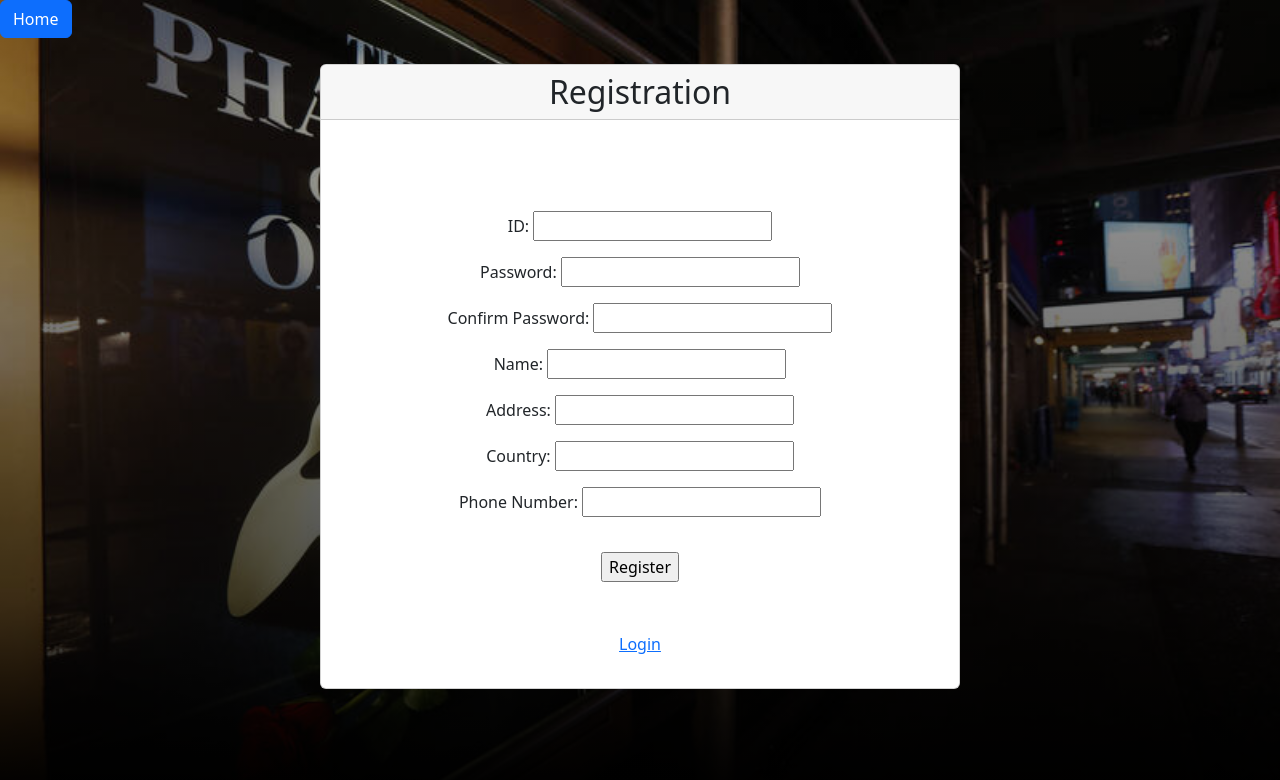
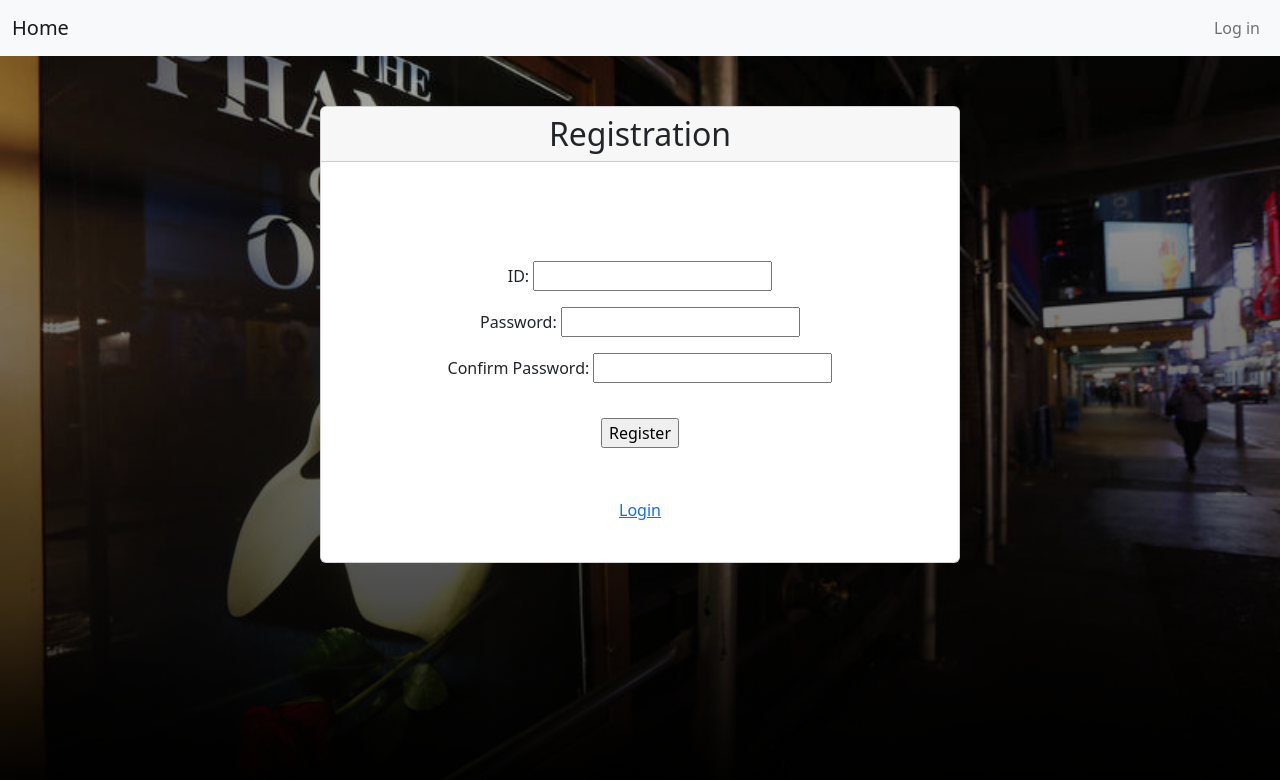
Before and after one commit to NaijiaChen/tpotoQA, a Flask app: page /registerationForm in a window 1280 px wide. Shown: the top 780 px of the page. Run offline with Flask 2, Linux system fonts and the light colour scheme.

Commit message:
縮減註冊需填欄位，添加註冊、登入頁面導覽列

```diff
--- a/app.py
+++ b/app.py
@@ -16,33 +16,33 @@ def getLoginDetails():
         if 'uid' not in session:
             loggedIn = False
             noOfQA = 0
-            firstName = ''
+            ID = ''
         else:
             loggedIn = True
             cur.execute("SELECT count(qid) FROM QA WHERE uid = ' " + str(session['uid']) +"'")
             noOfQA = cur.fetchone()[0]
-            cur.execute("SELECT firstName FROM Users WHERE uid = ' " + str(session['uid']) +"'")
-            firstName = cur.fetchone()
+            cur.execute("SELECT uid FROM Users WHERE uid = ' " + str(session['uid']) +"'")
+            ID = cur.fetchone()
     conn.close()
-    return (loggedIn, firstName, noOfQA)
+    return (loggedIn, ID, noOfQA)
 
 # 主頁
 @app.route('/')
 def root():
-    loggedIn, firstName, noOfQA= getLoginDetails()
+    loggedIn,ID, noOfQA= getLoginDetails()
     json_url = './tpotoQA/Character.json'
     json_file = open(json_url, 'r', encoding="utf-8")
     config = json.loads(json_file.read())
     json_file.close()
-    return render_template("index.html", loggedIn=loggedIn, firstName=firstName, noOfQA=noOfQA, config=config)
+    return render_template("index.html", loggedIn=loggedIn, ID=ID, noOfQA=noOfQA, config=config)
 
 # 問答頁面
 @app.route('/question',methods=['GET','POST'])
 def question():
-    loggedIn, firstName, noOfQA= getLoginDetails()
+    loggedIn, ID, noOfQA= getLoginDetails()
     uid = session['uid']
     if request.method == "GET":
-        return render_template("question.html", loggedIn=loggedIn, firstName=firstName, noOfQA=noOfQA)
+        return render_template("question.html", loggedIn=loggedIn, ID=ID, noOfQA=noOfQA)
 
     if request.method == "POST":
         content=request.form.get('content')
@@ -87,30 +87,30 @@ def removeFromQA():
 # 歷史問答
 @app.route("/historyQA")
 def historyQA():
-    loggedIn, firstName, noOfQA= getLoginDetails()
+    loggedIn, ID, noOfQA= getLoginDetails()
     uid = session['uid']
     with sqlite3.connect('database.db') as conn:
         cur = conn.cursor()
         cur.execute("SELECT qid, star, ques, ans from QA where uid = '" + str(uid)+"'")
         QA = cur.fetchall()
 
-    return render_template("historyQA.html", QA = QA, loggedIn=loggedIn, firstName=firstName, noOfQA=noOfQA)
+    return render_template("historyQA.html", QA = QA, loggedIn=loggedIn, ID=ID, noOfQA=noOfQA)
 
-# 反饋表格？
+# 反饋表格
 @app.route("/feedbackForm")
 def feedbackForm():
-    loggedIn, firstName, noOfQA= getLoginDetails()
+    loggedIn, ID, noOfQA= getLoginDetails()
     uid = session['uid']
     with sqlite3.connect('database.db') as conn:
         cur = conn.cursor()
         cur.execute("SELECT qid, star, ques, ans from QA where uid = '" + str(uid)+"'")
         QA = cur.fetchall()
-    return render_template("feedback.html", loggedIn=loggedIn, firstName=firstName, noOfQA=noOfQA)
+    return render_template("feedback.html", loggedIn=loggedIn, ID=ID, noOfQA=noOfQA)
 
 # 反饋界面
 @app.route("/feedback", methods = ['GET', 'POST'])
 def feedback():
-    loggedIn, firstName, noOfQA= getLoginDetails()
+    loggedIn, ID, noOfQA= getLoginDetails()
 
     if request.method == 'POST':
         #Parse form data
@@ -121,15 +121,13 @@ def feedback():
             try:
                 cur = con.cursor()
                 cur.execute('INSERT INTO  feedback (ftype, ftext, uid) VALUES (?, ?, ?)', (ftype, ftext, uid))
-
                 con.commit()
-
                 msg = "Feedback Successfully"
             except:
                 con.rollback()
                 msg = "Error occured"
         con.close()
-        return render_template("feedback.html", error=msg)
+        return render_template("feedback.html", error=msg, loggedIn=loggedIn, ID=ID, noOfQA=noOfQA)
 
 
 # 跳轉登錄界面（檢查是否已經登錄）
@@ -184,18 +182,12 @@ def register():
         #Parse form data
         uid = request.form['uid']
         password = request.form['password']
-        firstName = request.form['firstName']
-        address = request.form['address']
-        country = request.form['country']
-        phone = request.form['phone']
 
         with sqlite3.connect('database.db') as con:
             try:
                 cur = con.cursor()
-                cur.execute('INSERT INTO users (password, uid, firstName, address, country, phone) VALUES (?, ?, ?, ?, ?, ?)', (hashlib.md5(password.encode()).hexdigest(), uid, firstName, address,  country, phone))
-
+                cur.execute('INSERT INTO users (password, uid) VALUES (?, ?)', (hashlib.md5(password.encode()).hexdigest(), uid))
                 con.commit()
-
                 msg = "Registered Successfully"
             except:
                 con.rollback()
@@ -210,8 +202,8 @@ def registrationForm():
 # 目錄頁面
 @app.route("/content")
 def content():
-    loggedIn, firstName, noOfQA= getLoginDetails()
-    return render_template("content.html", loggedIn=loggedIn, firstName=firstName, noOfQA=noOfQA)
+    loggedIn, ID, noOfQA= getLoginDetails()
+    return render_template("content.html", loggedIn=loggedIn, ID=ID, noOfQA=noOfQA)
 
 # 目錄資料
 @app.route("/recodeContent.json")
@@ -219,5 +211,5 @@ def recodeContent():
     return render_template("recodeContent.json")
 
 if __name__ == '__main__':
-    os.system('python database.py')
+    os.system('python ./tpotoQA//database.py')
     app.run(debug=True)
--- a/database.py
+++ b/database.py
@@ -5,11 +5,7 @@ conn = sqlite3.connect('database.db')
 
 conn.execute('''CREATE TABLE users
 		(password TEXT,
-		uid TEXT,
-		firstName TEXT,
-		address TEXT,
-		country TEXT,
-		phone TEXT
+		uid TEXT
 		)''')
 conn.execute('''create table QA (
     qid int,
--- a/templates/register.html
+++ b/templates/register.html
@@ -2,39 +2,99 @@
     <head>
         <meta charset="utf-8" />
         <meta name="viewport" content="width=device-width, initial-scale=1" />
-        <link rel="stylesheet" href={{ url_for('static', filename='./css/common.css') }} />
-        <link rel="stylesheet" href="https://cdn.jsdelivr.net/npm/bootstrap@5.2.0-beta1/dist/css/bootstrap.min.css">
+        <link rel="stylesheet" href={{ url_for('static',
+        filename='./css/common.css') }} />
+        <link
+            rel="stylesheet"
+            href="https://cdn.jsdelivr.net/npm/bootstrap@5.2.0-beta1/dist/css/bootstrap.min.css"
+        />
         <title>Registration</title>
-<script type="text/javascript" src="{{ url_for('static', filename = 'js/validateForm.js') }}">
-</script>
+        <script
+            type="text/javascript"
+            src="{{ url_for('static', filename = 'js/validateForm.js') }}"
+        ></script>
     </head>
     <body class="masthead">
-    <a class="btn btn-home btn-primary " href="/" role="button">Home</a>
+        <nav class="navbar navbar-expand-lg navbar-light bg-light fixed-top">
+            <div class="container-fluid">
+                <a class="navbar-brand" href="/">Home</a>
+                <button
+                    class="navbar-toggler"
+                    type="button"
+                    data-toggle="collapse"
+                    data-target="#navbarSupportedContent"
+                    aria-controls="navbarSupportedContent"
+                    aria-expanded="false"
+                    aria-label="Toggle navigation"
+                >
+                    <span class="navbar-toggler-icon"></span>
+                </button>
+                <div
+                    class="collapse navbar-collapse"
+                    id="navbarSupportedContent"
+                >
+                    <ul class="nav navbar-nav ms-auto">
+                        {% if loggedIn %}
+                        <li class="nav-item">
+                            <a class="nav-link" href="./historyQA"
+                                >History Q&A</a
+                            >
+                        </li>
+                        <li class="nav-item">
+                            <a class="nav-link" href="./feedbackForm"
+                                >Feedback</a
+                            >
+                        </li>
+                        {% endif %} {% if not loggedIn %}
+                        <li class="nav-item">
+                            <a class="nav-link" href="./loginForm">Log in</a>
+                        </li>
+                        {% else %}
+                        <li class="nav-item">
+                            <a class="nav-link" href="./logout">Sign Out</a>
+                        </li>
+                        {% endif %}
+                    </ul>
+                </div>
+            </div>
+        </nav>
+        <div class="table">
             <div class="card w-50" style="width: 200px">
-    <div>
-        <h2 class="card-header" style='text-align: center;'>Registration</h2>
+                <h2 class="card-header" style="text-align: center">
+                    Registration
+                </h2>
+                <div class="card-body" style="text-align: center">
+                    <form
+                        action="/register"
+                        method="POST"
+                        onsubmit="return validate()"
+                    >
+                        <p style="margin-top: 75px">
+                            ID: <input type="uid" name="uid" />
+                        </p>
+                        <p>
+                            Password:
+                            <input
+                                type="password"
+                                name="password"
+                                id="password"
+                                required
+                            />
+                        </p>
+                        <p>
+                            Confirm Password:
+                            <input
+                                type="password"
+                                name="cpassword"
+                                id="cpassword"
+                            />
+                        </p>
+                        <p style="margin-top: 35px; margin-bottom: 50px">
+                            <input type="submit" value="Register" />
+                        </p>
+                        <a style="margin: 5px" href="/loginForm">Login</a>
+                    </form>
                 </div>
-    <div class="card-body" style="text-align: center;">
-<form action="/register" method="POST" onsubmit="return validate()">
-    <p style="margin-top: 75px">ID: <input type="uid" name="uid"></p>
-
-    <P>Password: <input type="password" name="password" id="password" required></P>
-
-    <p>Confirm Password: <input type="password" name="cpassword" id="cpassword"></p>
-
-    <p>Name: <input type="text" name="firstName"></p>
-
-    <p>Address: <input type="text" name="address"></p>
-
-    <p>Country: <input type="text" name="country"></p>
-    <p>Phone Number: <input type="text" name="phone"></p>
-
-    <p style="margin-top: 35px; margin-bottom: 50px"><input type="submit" value="Register"></p>
-
-    <a style="margin: 5px" href="/loginForm">Login</a>
-
-
-</form>
             </div>
         </div>
     </body>
```
Also changed, not shown: templates/login.html (+23 -4 lines). Lines whose indentation alone changed are shown as unchanged.
